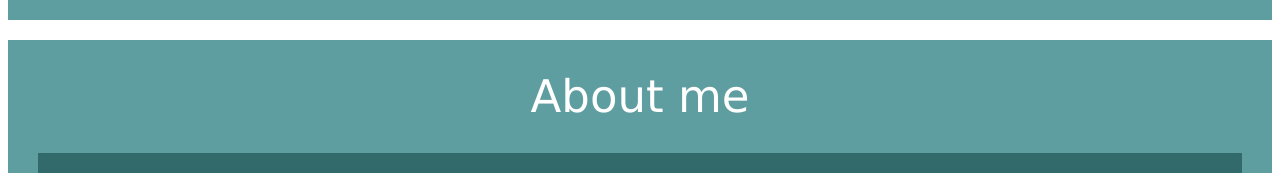
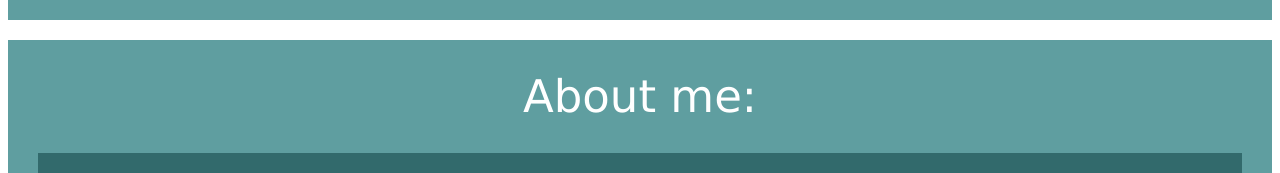
Before and after one commit to JulianLeva/simple-site, a plain HTML site: page mypage.html in a window 1280 px wide. Shown: the part 234-407 px from the top of the page. Drawn offline with Linux system fonts and the light colour scheme.

```diff
--- a/mypage.html
+++ b/mypage.html
@@ -21,7 +21,7 @@
 
     <article>
         <div class="margin">
-            About me
+            About me:
         </div>
 
         <section>
```
